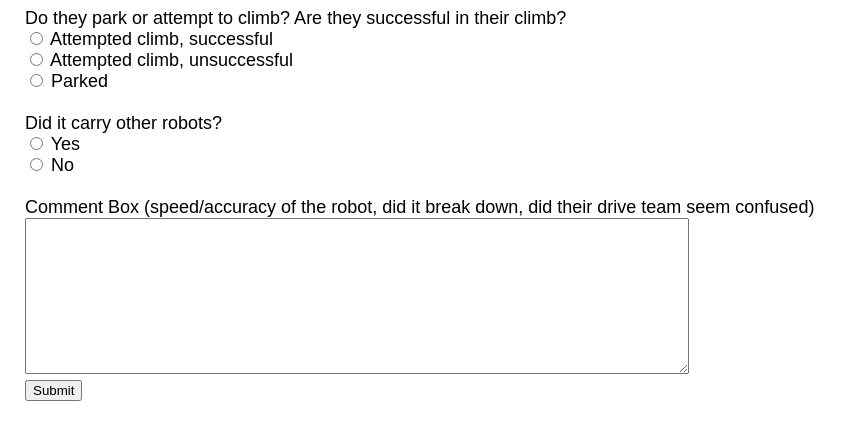
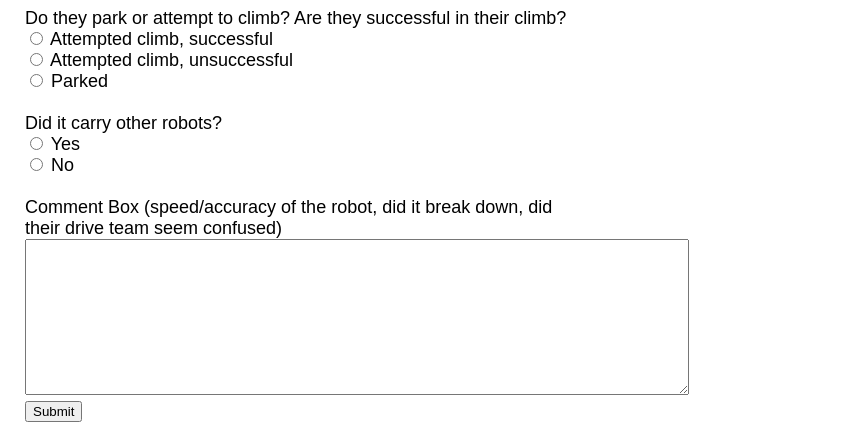
Before and after one commit to FirebirdRobotics/Scouting_App, a PHP site: page /addNewRobot.html in a window 1280 px wide. Shown: the part 550-997 px from the top of the page, without its empty margins (0-852 px from the left). After the commit the page ends 972 px from the top, so only its background shows below. Run offline with PHP 8.4, Linux system fonts and the light colour scheme.

Commit message:
Update styles.css

```diff
--- a/Scouting App/WebContent/styles.css
+++ b/Scouting App/WebContent/styles.css
@@ -6,6 +6,12 @@ body{
 	overflow-y: scroll;
 	font-family: Arial;
 	font-size: 18px;
+}
+
+form {
+	width: 550px;
+	height: 450px;
+	position: relative;
 }
 
 #nav{
```
